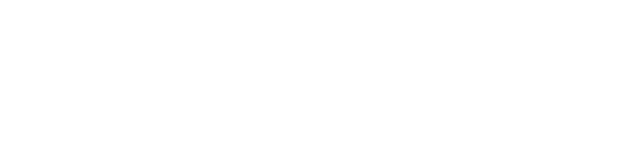
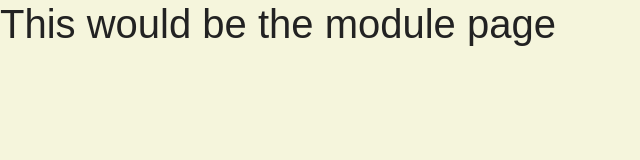
Before and after one commit to renzocom12/FarmersPlant, a website: page views/modules.html in a window 1280 px wide. Shown: the whole page, without its empty margins (0-640 px from the left). Drawn offline with nearby package versions, Linux system fonts and the light colour scheme; files that its build step writes are made by us from their sources.

Commit message:
module page update

```diff
--- a/views/modules.html
+++ b/views/modules.html
@@ -4,9 +4,12 @@
     <meta charset="UTF-8">
     <meta http-equiv="X-UA-Compatible" content="IE=edge">
     <meta name="viewport" content="width=device-width, initial-scale=1.0">
+    <link href="https://cdn.jsdelivr.net/npm/bootstrap@5.1.3/dist/css/bootstrap.min.css" rel="stylesheet" integrity="sha384-1BmE4kWBq78iYhFldvKuhfTAU6auU8tT94WrHftjDbrCEXSU1oBoqyl2QvZ6jIW3" crossorigin="anonymous">
+    <link rel="stylesheet" type="text/css" href="css/index.css">
     <title>Document</title>
+
 </head>
 <body>
-
+    <h1>This would be the module page</h1>
 </body>
 </html>
```
